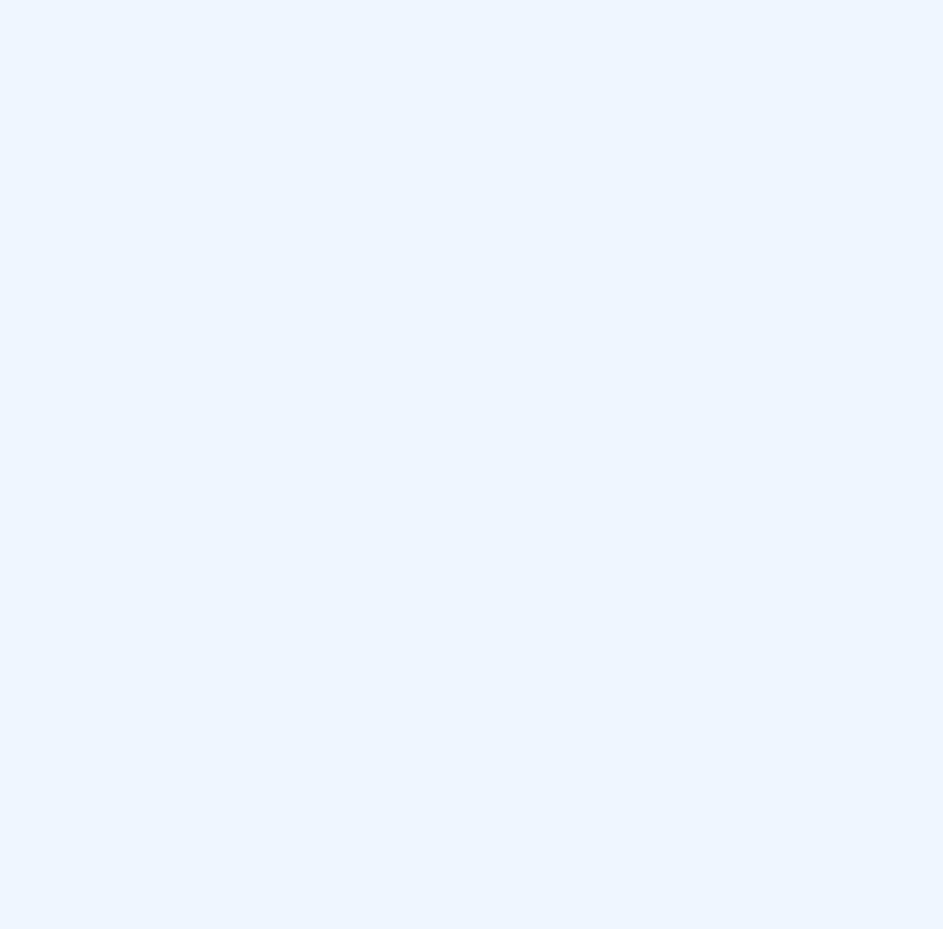
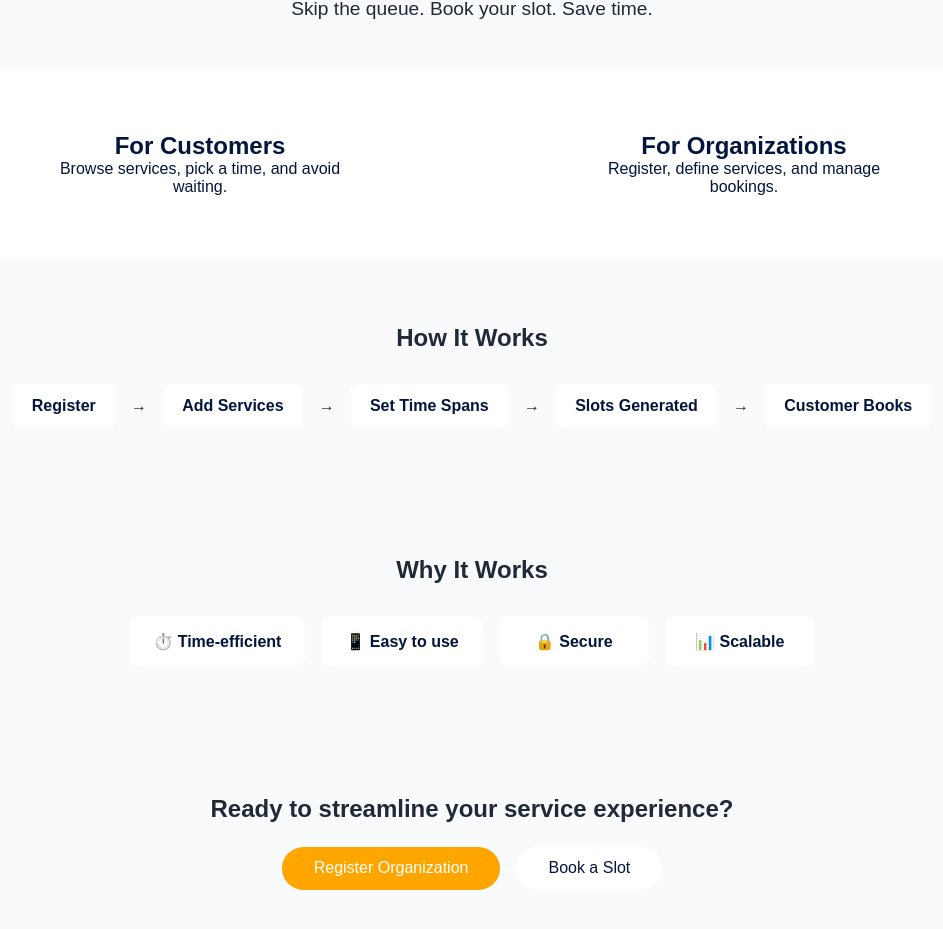
Before and after one commit to Iknite-Space/queueless, a React (Create React App) app in the folder app/: page /about in a window 1280 px wide. Shown: the part 153-1082 px from the top of the page, without its empty margins (168-1111 px from the left). Before the commit the page ends 800 px from the top, so only its background shows below. Built offline with nearby package versions, Linux system fonts and the light colour scheme.

Commit message:
creating strucute fo rthe about section

```diff
--- a/app/src/components/aboutUs/About.css
+++ b/app/src/components/aboutUs/About.css
@@ -0,0 +1,126 @@
+
+.about-container {
+  font-family: arial;
+  background-color: var(--bg-gray) ;
+  color: var(--text-dark);
+  padding: 0% 5%;
+}
+
+.header-section {
+  text-align: center;
+  padding: 5rem 2rem 3rem;
+}
+
+.header-section h1 {
+  font-size: 3rem;
+  color: #FFA500;
+}
+
+.header-section p {
+  font-size: 1.2rem;
+  margin-top: 1rem;
+}
+
+.wave-divider {
+  background-size: cover;
+  height: 100px;
+  margin-bottom: -5px;
+}
+
+.audience-section {
+  display: flex;
+  justify-content: space-around;
+  padding: 4rem 2rem;
+  background-color: white;
+  color: #02153D;
+}
+
+.audience-card {
+  text-align: center;
+  max-width: 300px;
+}
+
+.audience-card img {
+  width: 60px;
+  margin-bottom: 1rem;
+}
+
+.flow-section {
+  padding: 4rem 2rem;
+  text-align: center;
+}
+
+.flow-diagram {
+  display: flex;
+  justify-content: center;
+  align-items: center;
+  gap: 1rem;
+  flex-wrap: wrap;
+  margin-top: 2rem;
+}
+
+.flow-step {
+  background-color: white;
+  color: #02153D;
+  padding: 0.8rem 1.2rem;
+  border-radius: 8px;
+  font-weight: bold;
+}
+
+.features-section {
+  padding: 4rem 2rem;
+  text-align: center;
+}
+
+.features-grid {
+  display: flex;
+  justify-content: center;
+  gap: 1rem;
+  flex-wrap: wrap;
+  margin-top: 2rem;
+}
+
+.feature-card {
+  background-color: white;
+  color: #02153D;
+  padding: 1rem 1.5rem;
+  border-radius: 10px;
+  font-weight: bold;
+  min-width: 150px;
+  text-align: center;
+  transition: transform 0.3s ease;
+}
+
+.feature-card:hover {
+  transform: scale(1.05);
+}
+
+.cta-section {
+  text-align: center;
+  padding: 4rem 2rem;
+}
+
+.cta-buttons {
+  margin-top: 1.5rem;
+  display: flex;
+  justify-content: center;
+  gap: 1rem;
+}
+
+.cta-org, .cta-user {
+  padding: 0.8rem 2rem;
+  font-size: 1rem;
+  border-radius: 50px;
+  border: none;
+  cursor: pointer;
+}
+
+.cta-org {
+  background-color: #FFA500;
+  color: white;
+}
+
+.cta-user {
+  background-color: white;
+  color: #02153D;
+}
--- a/app/src/components/aboutUs/About.jsx
+++ b/app/src/components/aboutUs/About.jsx
@@ -1,12 +1,68 @@
+
 
 import React from "react";
+import "./About.css";
 
-function About() {
- return (<>
- <p>hello workd</p></>
+ function About() {
+  return (
+    <div className="about-container">
+      {/* header Section */}
+      <section className="header-section">
+        <h1>Book Services Without the Wait</h1>
+        <p>Skip the queue. Book your slot. Save time.</p>
+      </section>
 
- )
 
+      {/* Audience Section */}
+      <section className="audience-section">
+        <div className="audience-card">
+          <h2>For Customers</h2>
+          <p>Browse services, pick a time, and avoid waiting.</p>
+        </div>
+        <div className="audience-card">
+          <h2>For Organizations</h2>
+          <p>Register, define services, and manage bookings.</p>
+        </div>
+      </section>
+
+      {/* Flow Section */}
+      <section className="flow-section">
+        <h2>How It Works</h2>
+        <div className="flow-diagram">
+          <div className="flow-step">Register</div>
+          <span>→</span>
+          <div className="flow-step">Add Services</div>
+          <span>→</span>
+          <div className="flow-step">Set Time Spans</div>
+          <span>→</span>
+          <div className="flow-step">Slots Generated</div>
+          <span>→</span>
+          <div className="flow-step">Customer Books</div>
+        </div>
+      </section>
+
+      {/* Features Section */}
+      <section className="features-section">
+        <h2>Why It Works</h2>
+        <div className="features-grid">
+          <div className="feature-card">⏱️ Time-efficient</div>
+          <div className="feature-card">📱 Easy to use</div>
+          <div className="feature-card">🔒 Secure</div>
+          <div className="feature-card">📊 Scalable</div>
+        </div>
+      </section>
+
+      {/* CTA Section */}
+      <section className="cta-section">
+        <h2>Ready to streamline your service experience?</h2>
+        <div className="cta-buttons">
+          <button className="cta-org">Register Organization</button>
+          <button className="cta-user">Book a Slot</button>
+        </div>
+      </section>
+    </div>
+  );
 }
 
+
 export default About;
```
